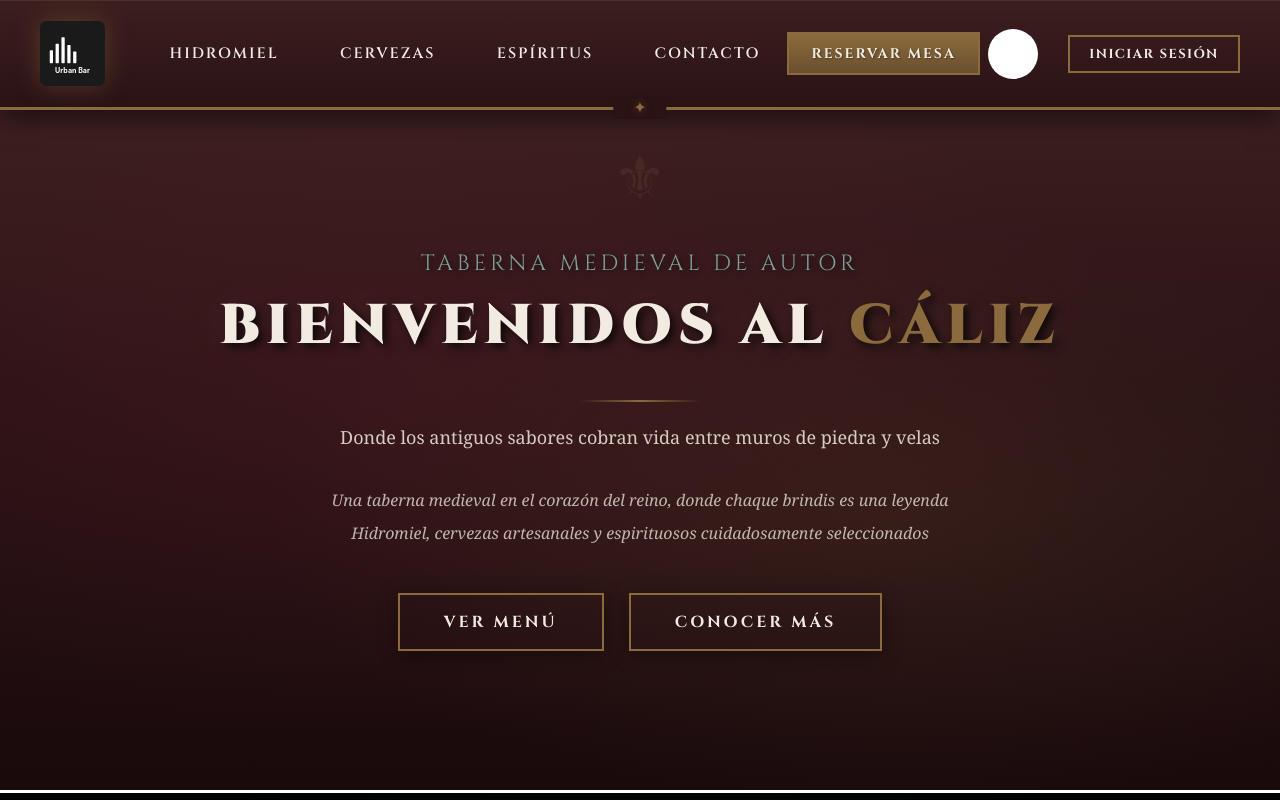
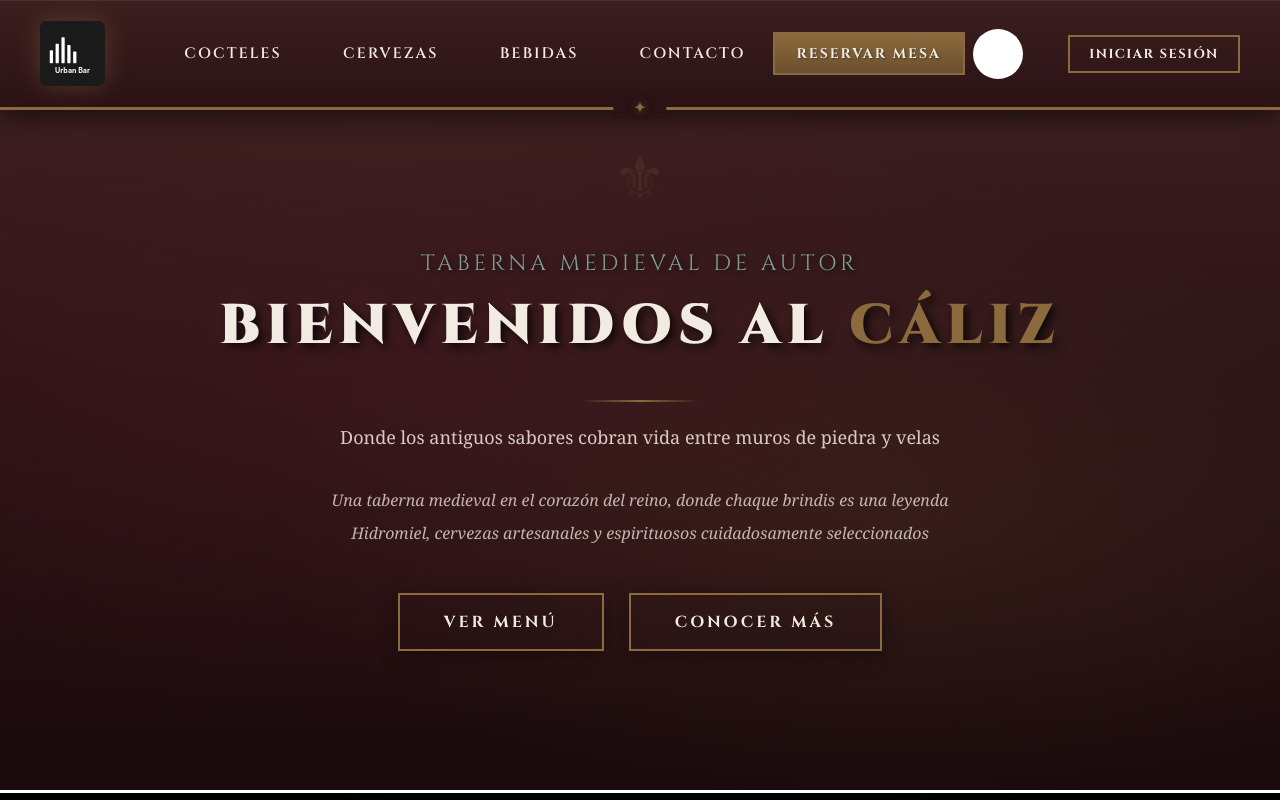
Before and after one commit to MaximoPosse/bar, a React (Vite) app in the folder Client/: page / in a window 1280 px wide. Shown: the top 800 px of the page. Built offline with nearby package versions, Linux system fonts and the light colour scheme; no server answers.

Commit message:
Actualizacion-Frontend01

```diff
--- a/Client/src/Components/BarPlayeroFooter.jsx
+++ b/Client/src/Components/BarPlayeroFooter.jsx
@@ -4,7 +4,7 @@ function BarPlayeroFooter() {
   return (
     <footer>
       <p>
-        © 2024 El Cáliz - Taberna Medieval de Autor
+        © 2024 El Cáliz - Taberna Medieval | Todos los derechos reservados. Diseñado por El Cáliz Team.
       </p>
     </footer>
   )
--- a/Client/src/Components/BarPlayeroLayout.jsx
+++ b/Client/src/Components/BarPlayeroLayout.jsx
@@ -126,9 +126,9 @@ function BarPlayeroLayout() {
       <header className="encabezado">
         <img src={Logo} alt="Cáliz Logo" className="logo-image" />
         <nav className="menu">
-          <a href="#">Hidromiel</a>
+          <a href="#">Cocteles</a>
           <a href="#">Cervezas</a>
-          <a href="#">Espíritus</a>
+          <a href="#">Bebidas</a>
           <a href="#">Contacto</a>
           <button className="reserve-btn" onClick={handleReserveTable}>
             Reservar Mesa
--- a/Client/src/Components/BarPlayeroStyles.css
+++ b/Client/src/Components/BarPlayeroStyles.css
@@ -1,9 +1,3 @@
-/* =============================================
-   CÁLIZ - TABERNA MEDIEVAL
-   Tema medieval con paleta de colores:
-   #5E2129, #7FA099, #F2EBE1, Bronce
-   ============================================= */
-
 .layout {
   display: flex;
   flex-direction: column;
```
